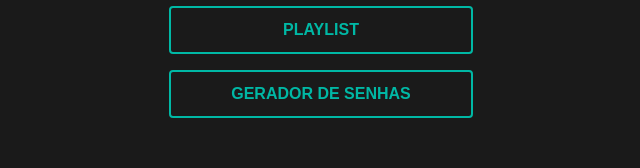
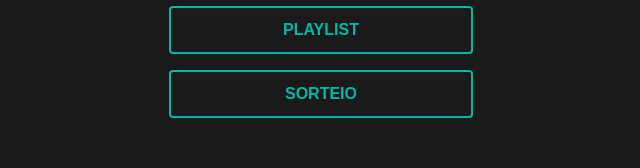
Before and after one commit to MatheusAltrao/Links-Matheus, a plain HTML site: page index.html in a window 1280 px wide. Shown: the part 506-674 px from the top of the page, without its empty margins (319-959 px from the left). Drawn offline with Linux system fonts and the light colour scheme.

Commit message:
add add link website Sorteio

```diff
--- a/index.html
+++ b/index.html
@@ -32,7 +32,7 @@
       <a target="_blank"
         href="https://open.spotify.com/playlist/1QdTG8SouFpXHZktCQD7c8?si=f21ac172ce3a49a6"><button>Playlist</button></a>
 
-      <a target="_blank" href="https://matheusaltrao.github.io/passwordGenerete/"><button>Gerador de senhas</button></a>
+      <a target="_blank" href="https://matheusaltrao.github.io/Sorteio/"> <button> Sorteio </button></a>
     </div>
 
     <div class="icons">
```
